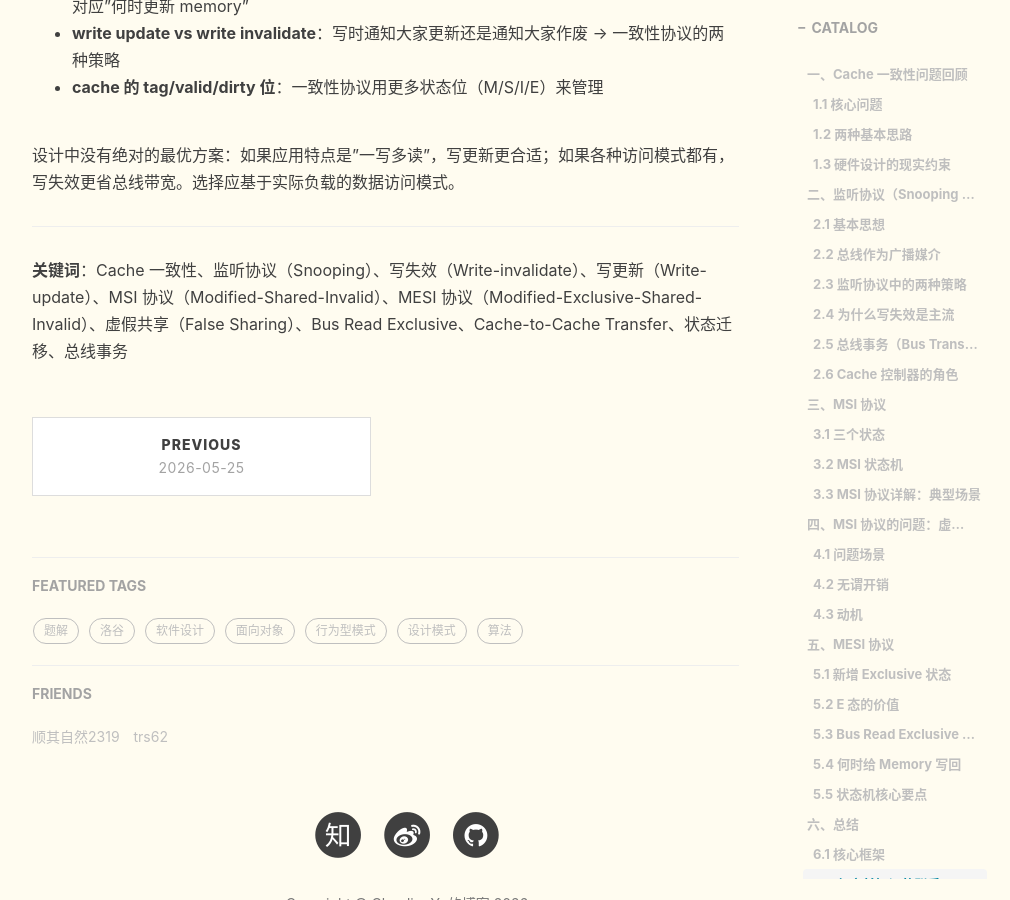
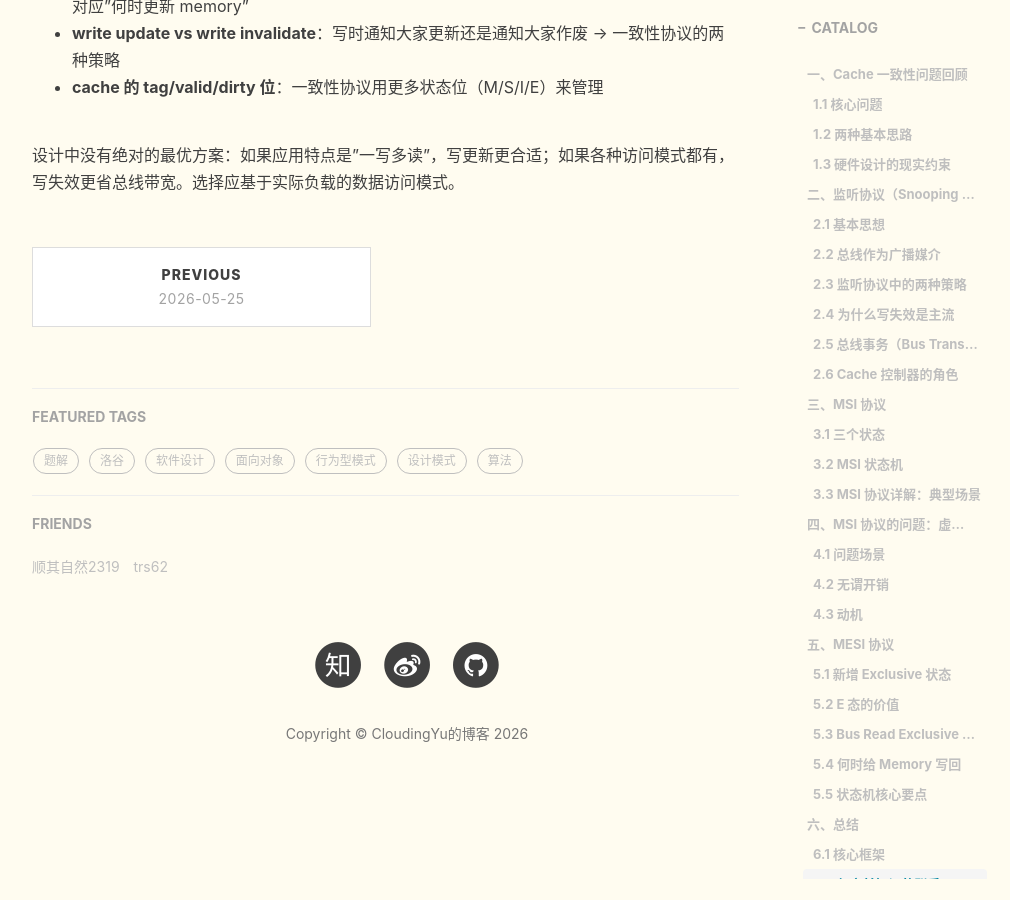
Before and after one commit to cloudingyu/cloudingyu.github.io, a Jekyll site: the page built from _notes/computer-architecture/2026-05-25.md, in a window 1280 px wide and 900 px high, scrolled down 9932 px. Shown: the whole window, without its empty margins (233-1243 px from the left). Built offline with Jekyll 4.4.1, drawn with Linux system fonts in a browser that asks for light colours; nearby versions of some CDN libraries; comment, search, counter and statistics services are not loaded; a style sheet for code colours, icons or effects is not loaded.

```diff
--- a/_notes/computer-architecture/2026-05-25.md
+++ b/_notes/computer-architecture/2026-05-25.md
@@ -258,7 +258,3 @@
 - **cache 的 tag/valid/dirty 位**：一致性协议用更多状态位（M/S/I/E）来管理
 
 设计中没有绝对的最优方案：如果应用特点是"一写多读"，写更新更合适；如果各种访问模式都有，写失效更省总线带宽。选择应基于实际负载的数据访问模式。
-
----
-
-**关键词**：Cache 一致性、监听协议（Snooping）、写失效（Write-invalidate）、写更新（Write-update）、MSI 协议（Modified-Shared-Invalid）、MESI 协议（Modified-Exclusive-Shared-Invalid）、虚假共享（False Sharing）、Bus Read Exclusive、Cache-to-Cache Transfer、状态迁移、总线事务
```
